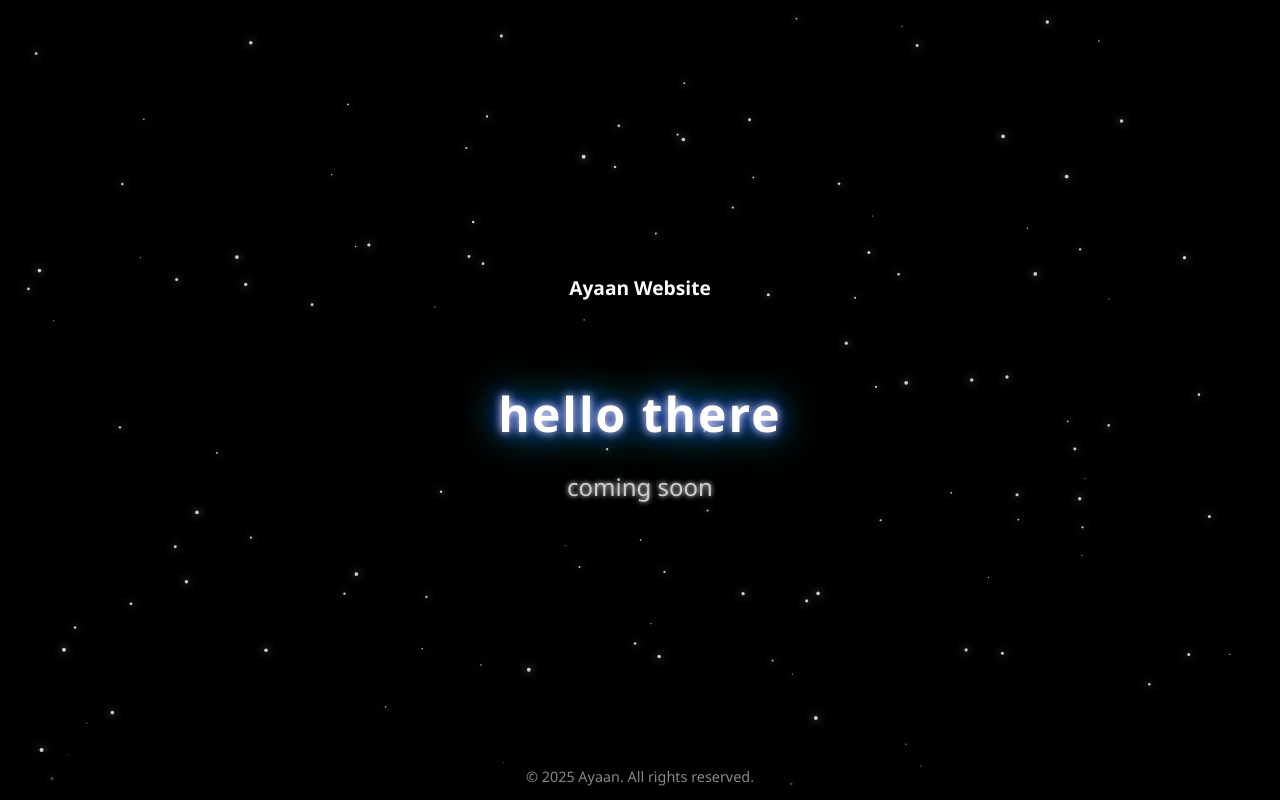
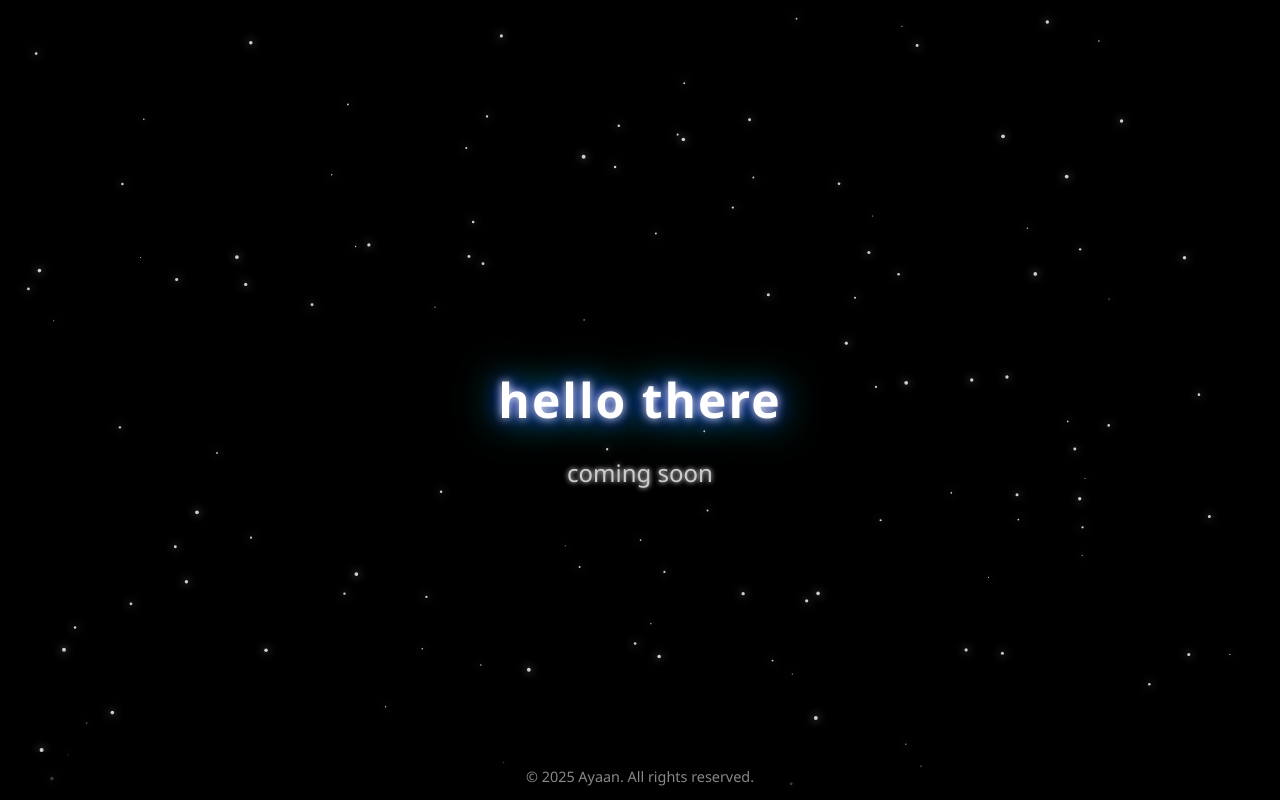
Before and after one commit to Ayaanisthebest/Website, a website: page index.html in a window 1280 px wide. Drawn offline with Linux system fonts and the light colour scheme.

Commit message:
removing ayaan

```diff
--- a/index.html
+++ b/index.html
@@ -11,7 +11,6 @@
   <canvas id="stars"></canvas>
   <header>
     <nav>
-      <span style="font-weight:bold; font-size:1.2em;">Ayaan Website</span>
       <!-- Future nav links here -->
     </nav>
   </header>
```
